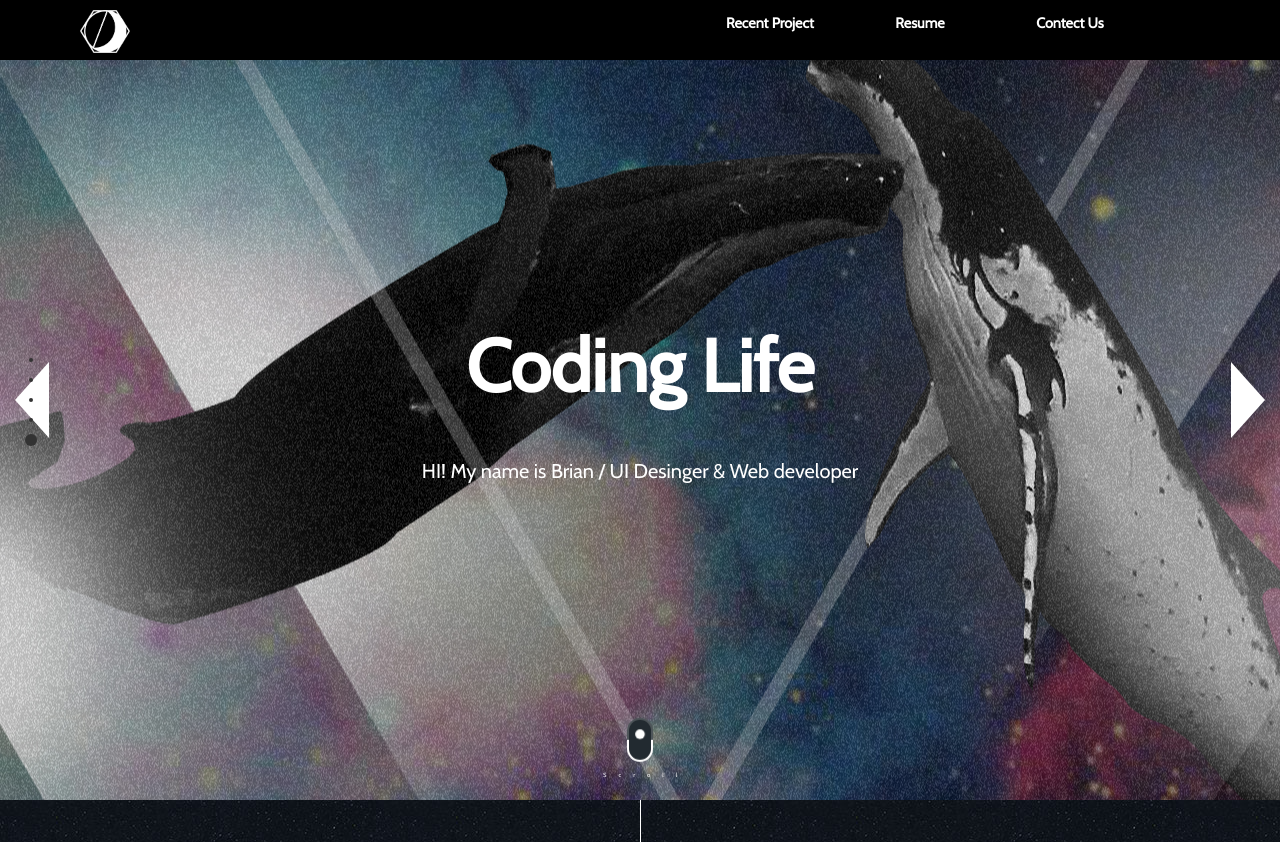
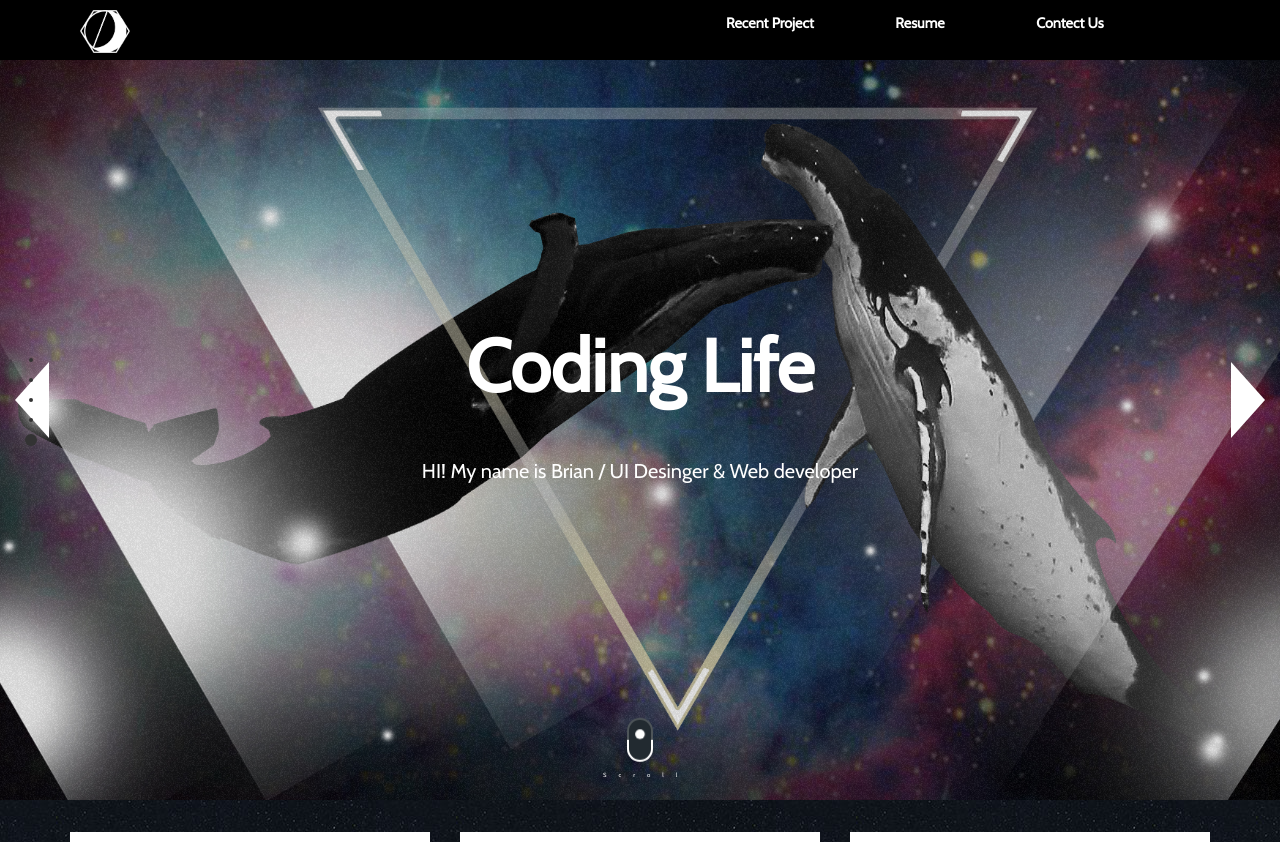
Before and after one commit to brain00021/brain00021.github.io-, a PHP site: page / in a window 1280 px wide. Shown: the top 842 px of the page. Run offline with PHP 8.4, Linux system fonts and the light colour scheme; some libraries are stand-ins or nearby versions.

Commit message:
重新規劃

```diff
--- a/css/index2.css
+++ b/css/index2.css
@@ -712,6 +712,8 @@ body {
     background: url(../images/bg3-bg.jpg) no-repeat bottom right;
     background-size: 100%; } }
 
+#section0 {
+  min-height: 768px; }
   #section0 .subtitle {
     float: none;
     text-align: center;
@@ -720,7 +722,6 @@ body {
     line-height: 50pt;
     display: inline-block;
     margin-top: 200px; }
-
   #section0 .time {
     float: none;
     text-align: center;
@@ -728,7 +729,6 @@ body {
     clear: both;
     font-size: 15pt;
     margin-top: 50px; }
-
   #section0 .mouse-wheel {
     display: inline-block;
     margin: 0 auto;
@@ -762,10 +762,11 @@ body {
 
 .slide {
   background: url(../images/bg-top.jpg) no-repeat center center;
-  background-size: 100%; }
+  background-size: cover; }
 
 #slide1 {
-  background: url(../images/bg-top2.jpg) no-repeat center center; }
+  background: url(../images/bg-top2.jpg) no-repeat center center;
+  background-size: cover; }
 
 @media screen and (max-width: 992px) {
   #section0 .fp-controlArrow {
--- a/index.html
+++ b/index.html
@@ -119,8 +119,15 @@
                                 <div class="profile-work" id="profile-work3"></div>
                             </a>
                         </div>
+                        <div class="col-xs-12 col-sm-4  col-md-4 ">
+                            <a href="https://medium.com/@brianli_42376/applemusic-spotify-%E8%A8%AD%E8%A8%88%E6%AF%94%E8%BC%83-1e38ac40103a" target="_blank" class="profile-nav">
+                                <h6 class="profile-title">APPLE&SPOTIFY分析
+                                </h6>
+                                <div class="profile-work" id="profile-work4"></div>
+                            </a>
+                        </div>
                     </div>
-                    <a href="http://brian-li.com/web_design.html" target='blank' class="moreprofile">MORE</a>
+                    <a href="http://brian.kumar.tw/web_design.html" target='blank' class="moreprofile">MORE</a>
                 </div>
                 <!-- <div class="paper-container container-fluid"></div> -->
             </div>
@@ -206,7 +213,7 @@
                                 A Web designer , Front- end Engineer and User Interface Developer, over 3 years of working experiences. I am able to plan and have experiences of working on web development.
                             </div>
                             <div class="clearfix"></div>
-                            <a href="http://brian-li.com/Resume-all-resume.docx" target='block' class='button-resume'>Resume</a>
+                            <a href="https://drive.google.com/file/d/0B8xpdk0_OF19WFA3T2diMUpEZUE/view?usp=sharing" target='block' class='button-resume'>Resume</a>
                         </div>
                         <!-- role -->
                     </div>
@@ -228,15 +235,11 @@
                                     <div class="row">
                                     <!-- Text input-->
                                     <div class=" col-md-6 form-group">
-
-                                            <input id="name" name="name" type="text" placeholder="Enter your full name here" class="form-control input-md" required="">
-
+                                        <input id="name" name="name" type="text" placeholder="Enter your full name here" class="form-control input-md" required="">
                                     </div>
                                     <!-- Text input-->
                                     <div class="col-md-6 form-group float-right" >
-
-                                            <input id="email" name="email" type="text" placeholder="Enter your email address here" class="form-control input-md" required="">
-
+                                        <input id="email" name="email" type="text" placeholder="Enter your email address here" class="form-control input-md" required="">
                                     </div>
                                     </div>
 
--- a/js/custom.js
+++ b/js/custom.js
@@ -1,48 +1,5 @@
-$('#fullpage').fullpage({
-        'verticalCentered': true,
-        'css3': true,
-        'navigation': true,
-        'navigationPosition': 'left',
-        'navigationTooltips': ['top', 'recent-project','banner', 'resume', 'contect-me'],
-        anchors: ['top', 'recent-project','banner', 'resume', 'contect-me'],
-        scrollOverflow: true,
-        scrollBar: true,
-        sectionsColor: ['#000000', '#000', '#000', '#000'],
-        'onLeave': function(index, nextIndex, direction) {
-            if (index == 1 && direction == 'down') {
-                // $('.section').eq(index - 1).removeClass('moveDown').addClass('moveUp');
-                $('#menu').addClass('navbar-header-active');
-            } else if (index == 2 && direction == 'up') {
-                // $('.section').eq(index - 2).removeClass('moveUp').addClass('moveDown');
-                $('#menu').removeClass('navbar-header-active');
-            }
 
-            if (nextIndex == 2) {
-                TweenMax.staggerFrom(".profile-nav", 1, {scale:0.5, opacity:0, delay:0.5, ease:Elastic.easeOut, force3D:true}, 0.2);
-             }else if(nextIndex == 4){
-                 TweenMax.staggerFrom(".c100", 2, {scale:0.5, opacity:0, delay:0.5, ease:Elastic.easeOut, force3D:true}, 0.2);
-             }
-
-
-
-            // $('#staticImg').toggleClass('active', (index == 1 && direction == 'down') || (index == 2 && direction == 'up'));
-            // $('#staticImg').toggleClass('moveDown', nextIndex == 2);
-            // $('#staticImg').toggleClass('moveUp', index == 2 && direction == 'up');
-            // if (nextIndex == 2) {
-            //     $('#menu li').eq(1).find('a').addClass('meun-hover').parent().siblings('li').find('a').removeClass('meun-hover');
-            // } else if (nextIndex == 3) {
-            //     $('#menu li').eq(2).find('a').addClass('meun-hover').parent().siblings('li').find('a').removeClass('meun-hover');
-
-            // } else if (nextIndex == 4) {
-            //     $('#menu li').eq(3).find('a').addClass('meun-hover').parent().siblings('li').find('a').removeClass('meun-hover');
-            // } else {
-            //      $('#menu li').eq(0).find('a').addClass('meun-hover').parent().siblings('li').find('a').removeClass('meun-hover');
-            // }
-        }
-    });
-    <!-- fullpage js -->
-
-       $(document).ready(function() {
+    $(document).ready(function() {
         // loading
         $(".animsition").animsition({
             inClass: 'fade-in',
@@ -64,6 +21,48 @@ $('#fullpage').fullpage({
             overlay: false,
             overlayClass: 'animsition-overlay-slide',
             overlayParentElement: 'body'
+        });
+        $('#fullpage').fullpage({
+            'verticalCentered': true,
+            'css3': true,
+            'navigation': true,
+            'navigationPosition': 'left',
+            'navigationTooltips': ['top', 'recent-project', 'banner', 'resume', 'contect-me'],
+            anchors: ['top', 'recent-project', 'banner', 'resume', 'contect-me'],
+            scrollOverflow: true,
+            scrollBar: true,
+            sectionsColor: ['#000000', '#000', '#000', '#000'],
+            'onLeave': function (index, nextIndex, direction) {
+                if (index == 1 && direction == 'down') {
+                    // $('.section').eq(index - 1).removeClass('moveDown').addClass('moveUp');
+                    $('#menu').addClass('navbar-header-active');
+                } else if (index == 2 && direction == 'up') {
+                    // $('.section').eq(index - 2).removeClass('moveUp').addClass('moveDown');
+                    $('#menu').removeClass('navbar-header-active');
+                }
+
+                if (nextIndex == 2) {
+                    TweenMax.staggerFrom(".profile-nav", 1, { scale: 0.5, opacity: 0, delay: 0.5, ease: Elastic.easeOut, force3D: true }, 0.2);
+                } else if (nextIndex == 4) {
+                    TweenMax.staggerFrom(".c100", 2, { scale: 0.5, opacity: 0, delay: 0.5, ease: Elastic.easeOut, force3D: true }, 0.2);
+                }
+
+
+
+                // $('#staticImg').toggleClass('active', (index == 1 && direction == 'down') || (index == 2 && direction == 'up'));
+                // $('#staticImg').toggleClass('moveDown', nextIndex == 2);
+                // $('#staticImg').toggleClass('moveUp', index == 2 && direction == 'up');
+                // if (nextIndex == 2) {
+                //     $('#menu li').eq(1).find('a').addClass('meun-hover').parent().siblings('li').find('a').removeClass('meun-hover');
+                // } else if (nextIndex == 3) {
+                //     $('#menu li').eq(2).find('a').addClass('meun-hover').parent().siblings('li').find('a').removeClass('meun-hover');
+
+                // } else if (nextIndex == 4) {
+                //     $('#menu li').eq(3).find('a').addClass('meun-hover').parent().siblings('li').find('a').removeClass('meun-hover');
+                // } else {
+                //      $('#menu li').eq(0).find('a').addClass('meun-hover').parent().siblings('li').find('a').removeClass('meun-hover');
+                // }
+            }
         });
 
         // moving mouse
--- a/sass/section0_2.scss
+++ b/sass/section0_2.scss
@@ -1,5 +1,6 @@
 // selection0
 #section0 {
+    min-height:768px;
     .subtitle {
         float: none;
         text-align: center;
@@ -54,11 +55,12 @@
 
 .slide {
     background: url(../images/bg-top.jpg) no-repeat center center;
-    background-size:100%;
+    background-size:cover;
 }
 
 #slide1 {
     background: url(../images/bg-top2.jpg) no-repeat center center;
+    background-size:cover;
 }
 
 @media screen and (max-width:$md) {
```
Also changed, not shown: images/bg-top2.jpg, 1 other file. Lines whose indentation alone changed are shown as unchanged.
